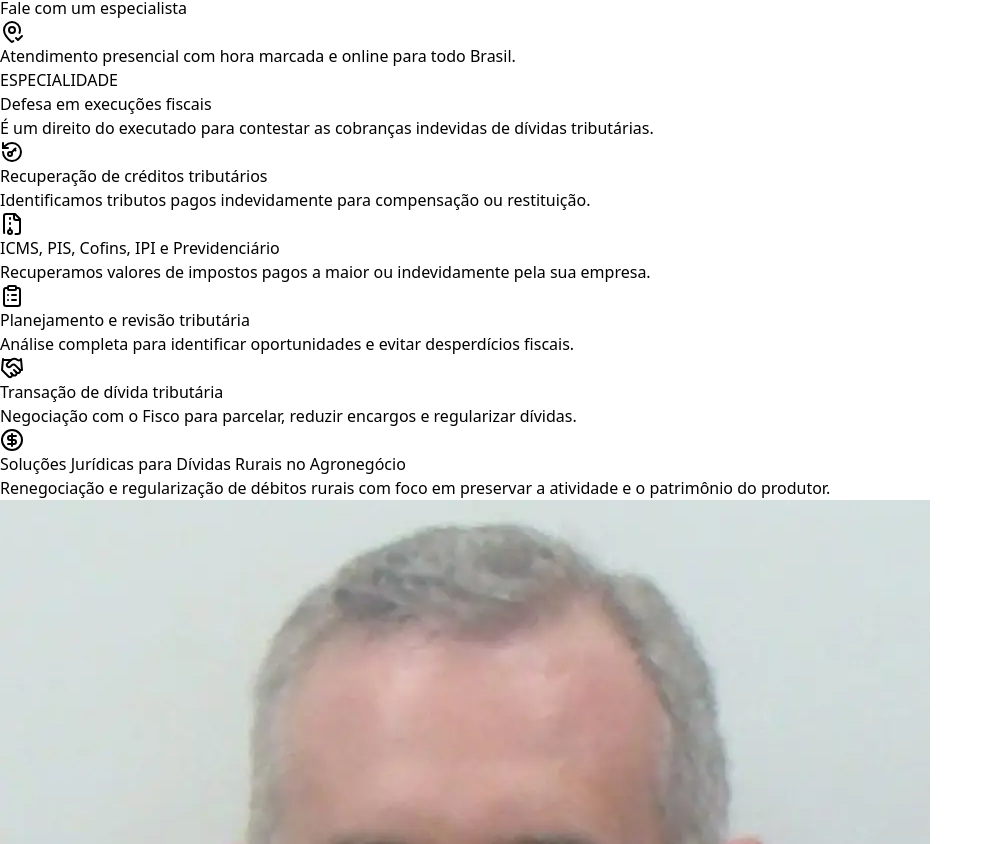
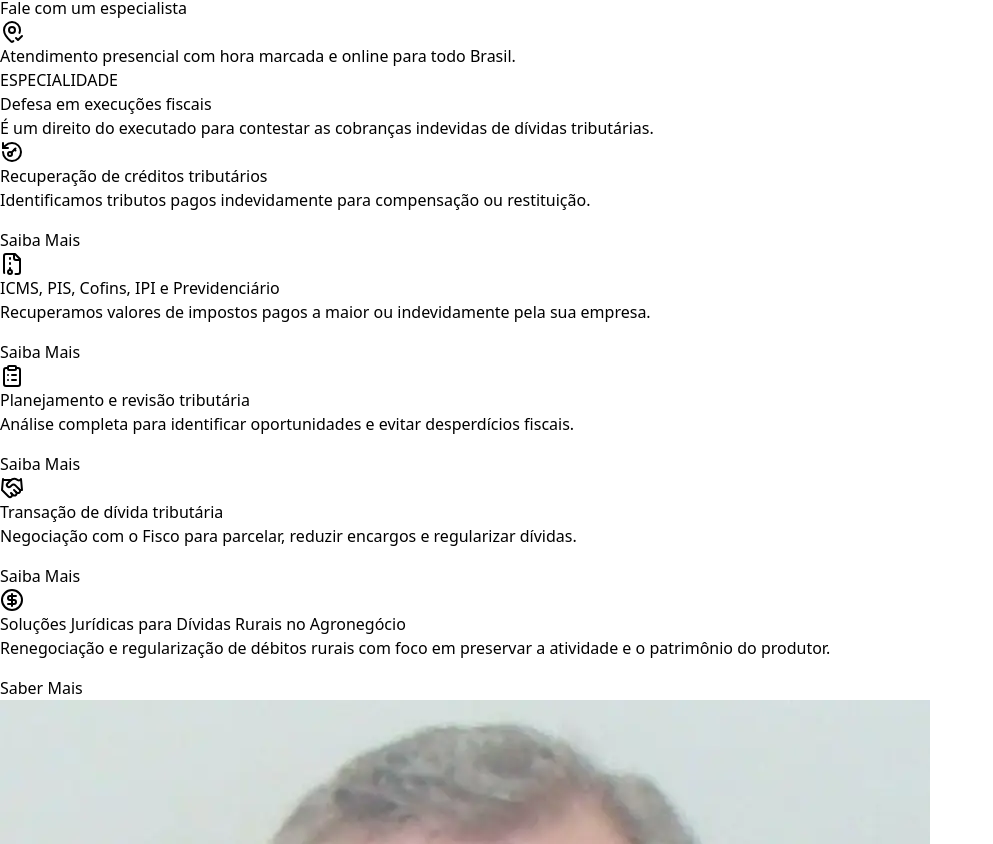
Before and after one commit to Paper-Street-Softwares/LP-Paulo-Druck, a React (Vite) app: page / in a window 1280 px wide. Shown: the part 392-1236 px from the top of the page, without its empty margins (0-993 px from the left). Built offline with nearby package versions, Linux system fonts and the light colour scheme; a web font is replaced by a local one.

Commit message:
modelo Feature

```diff
--- a/src/components/cards/IconButtonFeatureCard.jsx
+++ b/src/components/cards/IconButtonFeatureCard.jsx
@@ -21,7 +21,7 @@ export default function IconButtonFeatureCard(props) {
       className={`w-[250px] phone2:w-[300px] phone3:w-[350px] tablet1:max-w-[255px] desktop1:max-w-[250px] p-0 flex flex-col items-center desktop1:p-0 ${className}`}
     >
       <div
-        className={`h-[64px] w-[64px] mb-[24px] rounded-md flex justify-center items-center ${bgClass}`}
+        className={`h-[64px] w-[64px] mb-[24px] text-white bg-buttonColor rounded-md flex justify-center items-center`}
       >
         {icon}
       </div>
--- a/src/components/sections/FeaturesParagraphs.jsx
+++ b/src/components/sections/FeaturesParagraphs.jsx
@@ -48,7 +48,7 @@ export default function FeaturesParagraphs({ modal, colorMode }) {
                 />
                 <Button
                   size="small"
-                  className="bg-darker"
+                  className=""
                   labelColor="text-white"
                   label={content.texts.features.card1.buttonLabel}
                   buttonLink={content.texts.links.ctaWhatsapp}
@@ -81,7 +81,7 @@ export default function FeaturesParagraphs({ modal, colorMode }) {
                 />
                 <Button
                   size="small"
-                  className="bg-darker"
+                  className=""
                   labelColor="text-white"
                   colorMode={colorMode}
                   label={content.texts.features.card2.buttonLabel}
@@ -115,7 +115,7 @@ export default function FeaturesParagraphs({ modal, colorMode }) {
                 />
                 <Button
                   size="small"
-                  className="bg-darker"
+                  className=""
                   labelColor="text-white"
                   colorMode={colorMode}
                   label={content.texts.features.card3.buttonLabel}
@@ -149,10 +149,43 @@ export default function FeaturesParagraphs({ modal, colorMode }) {
                 />
                 <Button
                   size="small"
-                  className="bg-darker"
+                  className=""
                   labelColor="text-white"
                   colorMode={colorMode}
                   label={content.texts.features.card4.buttonLabel}
+                  buttonLink={content.texts.links.ctaWhatsapp}
+                  icon={
+                    <svg
+                      xmlns="http://www.w3.org/2000/svg"
+                      width="16"
+                      height="16"
+                      viewBox="0 0 24 24"
+                      fill="none"
+                      stroke=""
+                      stroke-width="2"
+                      stroke-linecap="round"
+                      stroke-linejoin="round"
+                      class="lucide lucide-corner-down-right"
+                    >
+                      <polyline points="15 10 20 15 15 20" />
+                      <path d="M4 4v7a4 4 0 0 0 4 4h12" />
+                    </svg>
+                  }
+                />
+              </MotionDivDownToUp>{" "}
+              <MotionDivDownToUp className="flex flex-col items-center justify-center border-[2px] border-solid px-[10px] py-[20px] rounded-md bg-bgSectionLight tablet1:w-[46.5%] desktop1:w-[28%] desktop2:w-[25%]">
+                <IconButtonFeatureCard
+                  icon={content.texts.features.card5.icon}
+                  title={content.texts.features.card5.title}
+                  paragraph={content.texts.features.card5.subtitle}
+                  className="tablet1:mb-[12px] desktop1:mb-0 desktop2:mb-[18px]"
+                />
+                <Button
+                  size="small"
+                  className=""
+                  labelColor="text-white"
+                  colorMode={colorMode}
+                  label="Saber Mais"
                   buttonLink={content.texts.links.ctaWhatsapp}
                   icon={
                     <svg
@@ -175,39 +208,6 @@ export default function FeaturesParagraphs({ modal, colorMode }) {
               </MotionDivDownToUp>{" "}
               {/* <MotionDivDownToUp className="flex flex-col items-center justify-center border-[2px] border-solid px-[10px] py-[20px] rounded-md bg-bgSectionLight tablet1:w-[46.5%] desktop1:w-[28%] desktop2:w-[25%]">
                 <IconButtonFeatureCard
-                  icon={content.texts.features.card5.icon}
-                  title={content.texts.features.card5.title}
-                  paragraph={content.texts.features.card5.subtitle}
-                  className="tablet1:mb-[12px] desktop1:mb-0 desktop2:mb-[18px]"
-                />
-                <Button
-                  size="small"
-                  className="bg-darker"
-                  labelColor="text-white"
-                  colorMode={colorMode}
-                  label="Saber Mais"
-                  buttonLink={content.texts.links.ctaWhatsapp}
-                  icon={
-                    <svg
-                      xmlns="http://www.w3.org/2000/svg"
-                      width="16"
-                      height="16"
-                      viewBox="0 0 24 24"
-                      fill="none"
-                      stroke="#fff"
-                      stroke-width="2"
-                      stroke-linecap="round"
-                      stroke-linejoin="round"
-                      class="lucide lucide-corner-down-right"
-                    >
-                      <polyline points="15 10 20 15 15 20" />
-                      <path d="M4 4v7a4 4 0 0 0 4 4h12" />
-                    </svg>
-                  }
-                />
-              </MotionDivDownToUp>{" "} */}
-              {/* <MotionDivDownToUp className="flex flex-col items-center justify-center border-[2px] border-solid px-[10px] py-[20px] rounded-md bg-bgSectionLight tablet1:w-[46.5%] desktop1:w-[28%] desktop2:w-[25%]">
-                <IconButtonFeatureCard
                   icon={content.texts.features.card6.icon}
                   title={content.texts.features.card6.title}
                   paragraph={content.texts.features.card6.subtitle}
@@ -215,7 +215,7 @@ export default function FeaturesParagraphs({ modal, colorMode }) {
                 />
                 <Button
                   size="small"
-                  className="bg-darker"
+                  className=""
                   labelColor="text-white"
                   colorMode={colorMode}
                   label="Saber Mais"
--- a/src/pages/Index.jsx
+++ b/src/pages/Index.jsx
@@ -36,8 +36,8 @@ export default function Index() {
         defaultFeature={false}
         button={false}
         modalWithCards={false}
-        paragraphs={false}
-        sixCards={true}
+        paragraphs={true}
+        sixCards={false}
         paragraphsModal={false}
       />
       <About modal={true} showGallery={false} colorMode={colorMode} />
```
